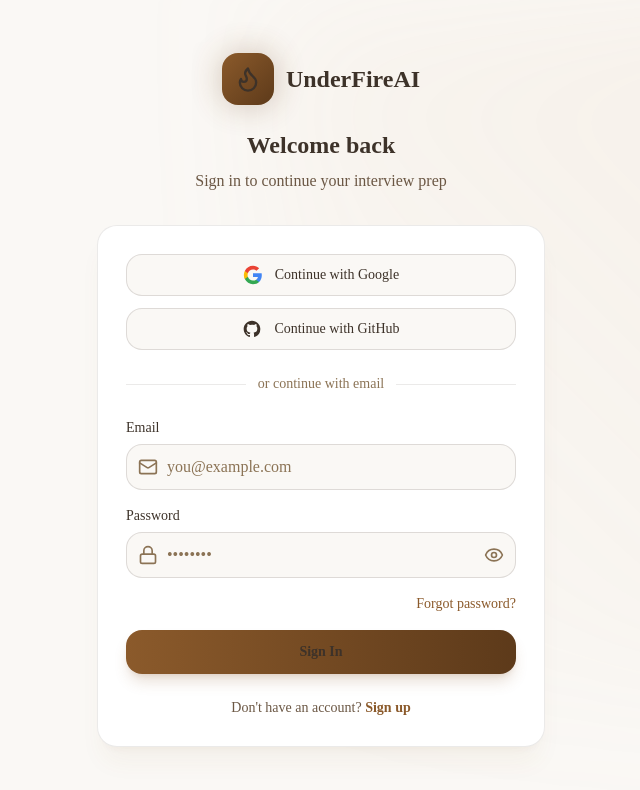
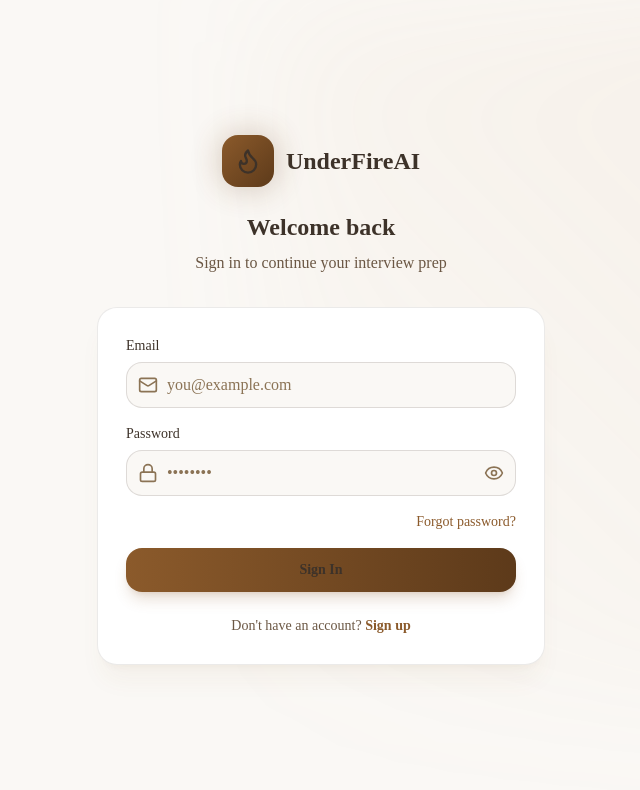
Before and after one commit to cja86104/underfireai, a Next.js app: page /login in a window 1280 px wide. Shown: the top 790 px of the page, without its empty margins (319-959 px from the left). Built offline with nearby package versions, Linux system fonts and the light colour scheme; no server answers.

Commit message:
analytics add

```diff
--- a/app/layout.tsx
+++ b/app/layout.tsx
@@ -1,5 +1,6 @@
 import type { Metadata, Viewport } from 'next';
 import { Inter } from 'next/font/google';
+import { Analytics } from '@vercel/analytics/next';
 import { Providers } from '@/components/providers';
 import './globals.css';
 
@@ -78,6 +79,7 @@
     <html lang="en" suppressHydrationWarning>
       <body className={`${inter.variable} font-sans antialiased`}>
         <Providers>{children}</Providers>
+        <Analytics />
       </body>
     </html>
   );
--- a/components/auth/auth-form.tsx
+++ b/components/auth/auth-form.tsx
@@ -98,45 +98,6 @@
 
         {/* Form Card */}
         <div className="rounded-2xl border border-[#3D3229]/10 bg-white shadow-xl shadow-[#8B5A2B]/5 p-7">
-          {/* OAuth Buttons */}
-          <div className="space-y-3 mb-6">
-            <button
-              type="button"
-              onClick={() => handleOAuthSignIn('google')}
-              disabled={isLoading}
-              className="w-full flex items-center justify-center gap-3 rounded-xl border border-[#3D3229]/15 bg-[#FAF8F5] px-4 py-2.5 text-sm font-medium text-[#3D3229] hover:bg-[#FFF3E5] hover:border-[#8B5A2B]/30 transition-all disabled:opacity-50 disabled:cursor-not-allowed"
-            >
-              <svg className="h-5 w-5" viewBox="0 0 24 24">
-                <path fill="#4285F4" d="M22.56 12.25c0-.78-.07-1.53-.2-2.25H12v4.26h5.92c-.26 1.37-1.04 2.53-2.21 3.31v2.77h3.57c2.08-1.92 3.28-4.74 3.28-8.09z" />
-                <path fill="#34A853" d="M12 23c2.97 0 5.46-.98 7.28-2.66l-3.57-2.77c-.98.66-2.23 1.06-3.71 1.06-2.86 0-5.29-1.93-6.16-4.53H2.18v2.84C3.99 20.53 7.7 23 12 23z" />
-                <path fill="#FBBC05" d="M5.84 14.09c-.22-.66-.35-1.36-.35-2.09s.13-1.43.35-2.09V7.07H2.18C1.43 8.55 1 10.22 1 12s.43 3.45 1.18 4.93l2.85-2.22.81-.62z" />
-                <path fill="#EA4335" d="M12 5.38c1.62 0 3.06.56 4.21 1.64l3.15-3.15C17.45 2.09 14.97 1 12 1 7.7 1 3.99 3.47 2.18 7.07l3.66 2.84c.87-2.6 3.3-4.53 6.16-4.53z" />
-              </svg>
-              Continue with Google
-            </button>
-            <button
-              type="button"
-              onClick={() => handleOAuthSignIn('github')}
-              disabled={isLoading}
-              className="w-full flex items-center justify-center gap-3 rounded-xl border border-[#3D3229]/15 bg-[#FAF8F5] px-4 py-2.5 text-sm font-medium text-[#3D3229] hover:bg-[#FFF3E5] hover:border-[#8B5A2B]/30 transition-all disabled:opacity-50 disabled:cursor-not-allowed"
-            >
-              <svg className="h-5 w-5 text-[#3D3229]" fill="currentColor" viewBox="0 0 24 24">
-                <path fillRule="evenodd" d="M12 2C6.477 2 2 6.484 2 12.017c0 4.425 2.865 8.18 6.839 9.504.5.092.682-.217.682-.483 0-.237-.008-.868-.013-1.703-2.782.605-3.369-1.343-3.369-1.343-.454-1.158-1.11-1.466-1.11-1.466-.908-.62.069-.608.069-.608 1.003.07 1.531 1.032 1.531 1.032.892 1.53 2.341 1.088 2.91.832.092-.647.35-1.088.636-1.338-2.22-.253-4.555-1.113-4.555-4.951 0-1.093.39-1.988 1.029-2.688-.103-.253-.446-1.272.098-2.65 0 0 .84-.27 2.75 1.026A9.564 9.564 0 0112 6.844c.85.004 1.705.115 2.504.337 1.909-1.296 2.747-1.027 2.747-1.027.546 1.379.202 2.398.1 2.651.64.7 1.028 1.595 1.028 2.688 0 3.848-2.339 4.695-4.566 4.943.359.309.678.92.678 1.855 0 1.338-.012 2.419-.012 2.747 0 .268.18.58.688.482A10.019 10.019 0 0022 12.017C22 6.484 17.522 2 12 2z" clipRule="evenodd" />
-              </svg>
-              Continue with GitHub
-            </button>
-          </div>
-
-          {/* Divider */}
-          <div className="relative mb-6">
-            <div className="absolute inset-0 flex items-center">
-              <div className="w-full border-t border-[#3D3229]/10" />
-            </div>
-            <div className="relative flex justify-center text-sm">
-              <span className="bg-white px-3 text-[#8B7355]">or continue with email</span>
-            </div>
-          </div>
-
           {/* Email Form */}
           <form onSubmit={handleSubmit} className="space-y-4">
             {!isLogin && (
--- a/package.json
+++ b/package.json
@@ -37,6 +37,7 @@
     "@supabase/ssr": "^0.8.0",
     "@supabase/supabase-js": "^2.93.3",
     "@tanstack/react-query": "^5.62.2",
+    "@vercel/analytics": "^1.6.1",
     "class-variance-authority": "^0.7.1",
     "clsx": "^2.1.1",
     "cmdk": "^1.0.4",
@@ -68,7 +69,7 @@
     "@types/react": "^18.3.12",
     "@types/react-dom": "^18.3.1",
     "@types/uuid": "^10.0.0",
-    "@types/webpack": "^5.28.5",
+    "@types/webpack": "^4.41.40",
     "autoprefixer": "^10.4.20",
     "eslint": "^9.17.0",
     "eslint-config-next": "^15.1.0",
```
Also changed, not shown: 1 other file (tests, documents, lock files or other folders).
